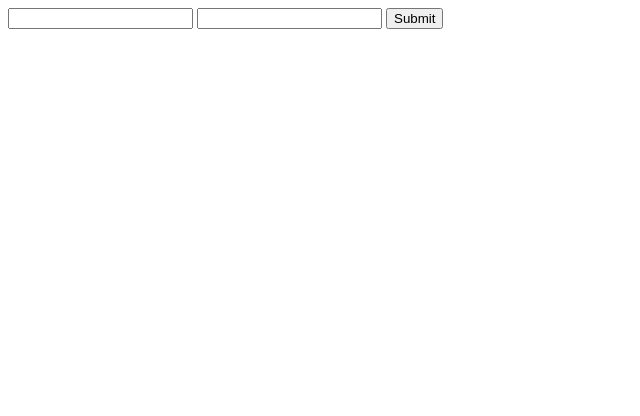
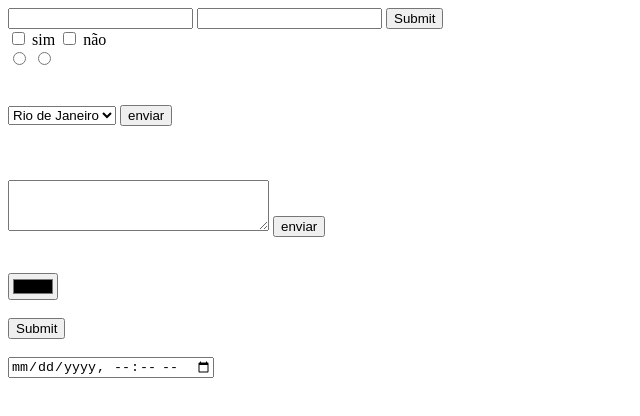
Before and after one commit to YtaloSantoss/html-css-BR, a plain HTML site: page CSSintermediario/formulario.html in a window 1280 px wide. Shown: the whole page, without its empty margins (0-640 px from the left). Drawn offline with Linux system fonts and the light colour scheme.

Commit message:
22/03/22

```diff
--- a/CSSintermediario/formulario.html
+++ b/CSSintermediario/formulario.html
@@ -11,10 +11,48 @@
 </head>
 <body>
     <form method="get" action="/cadrastro">
+        <div>
+        <input type="text" name="email">
+        <input type="password" name="nome">
+        <input type="submit">
+        </div>
 
-        <input type="text" name="email">
-        <input type="text" name="nome">
+        <input type="checkbox" name="sim " id="sim" value="op1"> sim
+        <input type="checkbox" name="nao" id="nao" value="op2"> não  <br>
+
+        <input type="radio" name="genero"  value="m">
+        <input type="radio" name="genero"  value="f">
+        <br>
+        <br>
+        <br>
+
+        <div>
+
+            <select name="estado" id="">
+                <option value="RJ">Rio de Janeiro</option>
+                <option value="So">São Paulo</option>
+            </select>
+            <input type="submit" value="enviar">
+        </div>
+        <br>
+        <br>
+        <br>
+
+
+        <textarea name="texto" id="" cols="30" rows="3"></textarea>
+        <input type="submit" value="enviar">
+        <br>
+        <br>
+        <br>
+
+        <input type="color" name="cor" id="">
+        <br>
+        <br>
         <input type="submit">
+        <br>
+        <br>
+
+        <input type="datetime-local" name="data" max="2022-12-15" id="">
     </form>
 </body>
 </html>
```
